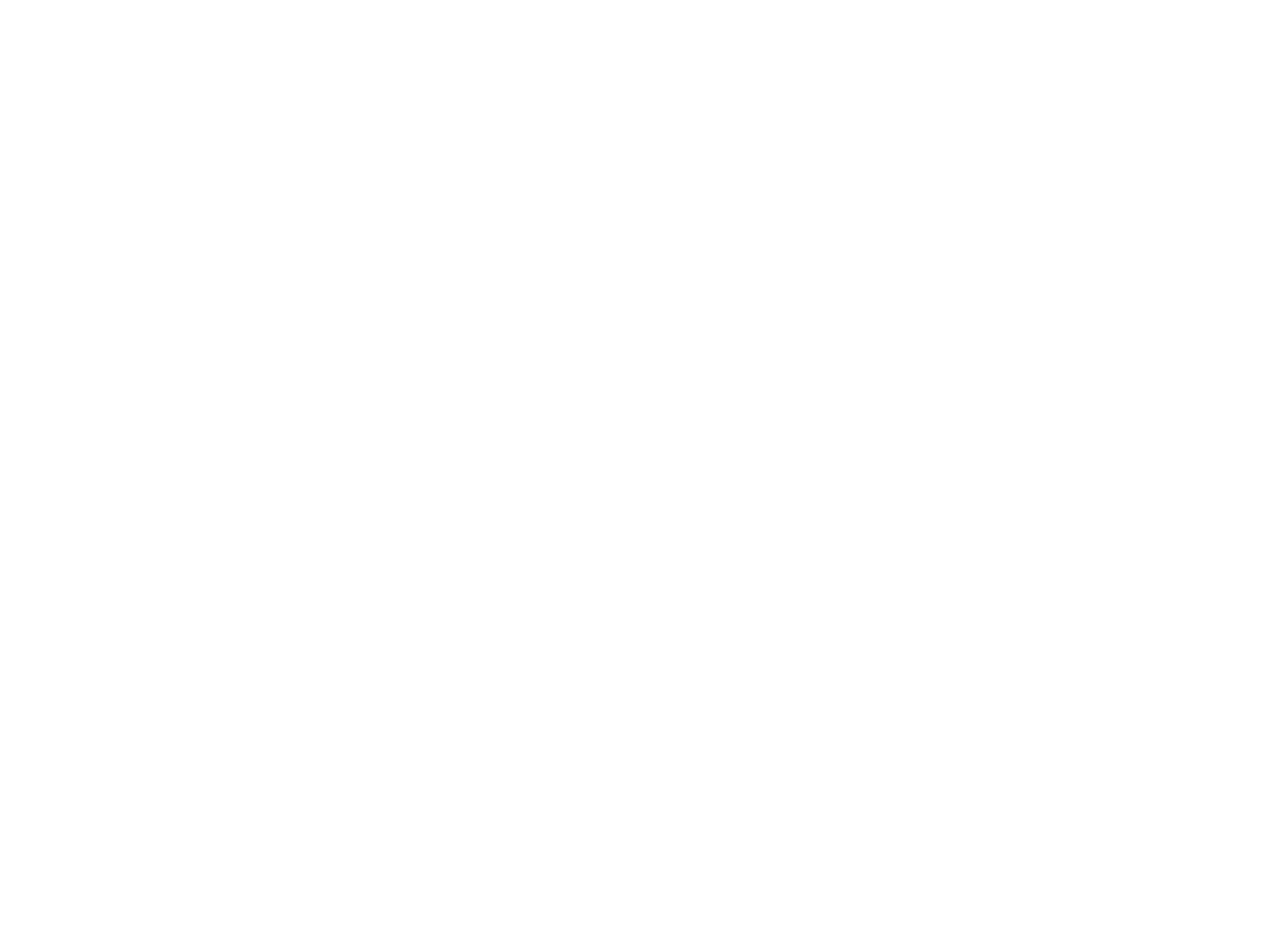
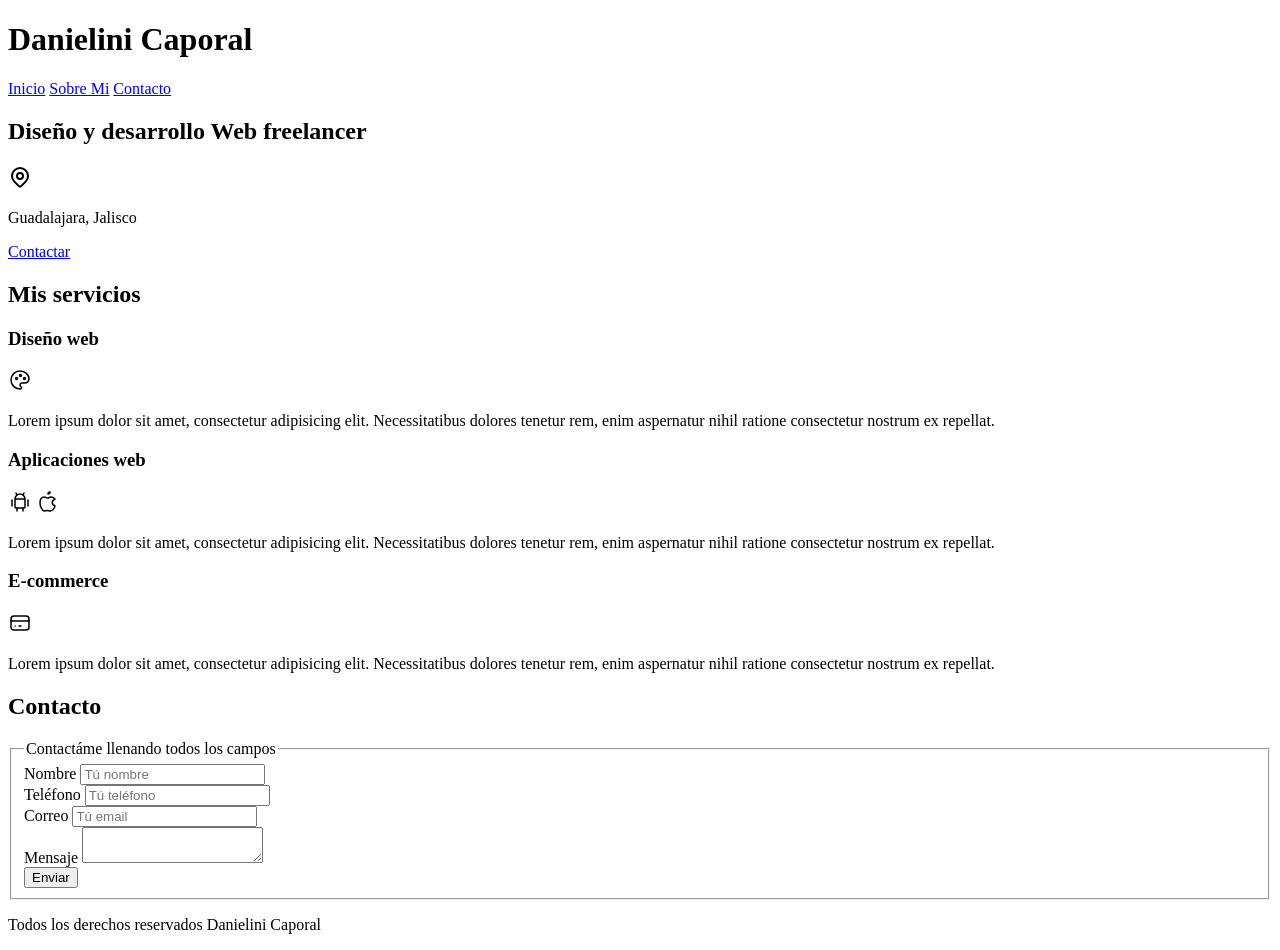
Before and after one commit to Caporal22/ProgramacionWeb, a plain HTML site: page Parte1/SitioFreelancer/index.html in a window 1280 px wide. Before the commit the page ends 800 px from the top, so only its background shows below. Drawn offline with Linux system fonts and the light colour scheme.

Commit message:
Cascaron completado

```diff
--- a/Parte1/SitioFreelancer/index.html
+++ b/Parte1/SitioFreelancer/index.html
@@ -6,6 +6,96 @@
     <title>Document</title>
 </head>
 <body>
+    <header>
+        <h1>Danielini Caporal</h1>
+    </header>
+
+    <nav>
+        <a href="#">Inicio</a>
+        <a href="#">Sobre Mi</a>
+        <a href="#">Contacto</a>
+
+
+    </nav>
+
+    <section>
+        <h2>Diseño y desarrollo Web freelancer</h2>
+
+        <p>
+            <svg xmlns="http://www.w3.org/2000/svg" viewBox="0 0 24 24" fill="none" stroke="currentColor" stroke-linecap="round" stroke-linejoin="round" width="24" height="24" stroke-width="2"> <path d="M9 11a3 3 0 1 0 6 0a3 3 0 0 0 -6 0"></path> <path d="M17.657 16.657l-4.243 4.243a2 2 0 0 1 -2.827 0l-4.244 -4.243a8 8 0 1 1 11.314 0z"></path> </svg>
+        </p>
+        <p>Guadalajara, Jalisco</p>
+        <a href="#">Contactar</a>
+    </section>
+
+    <main>
+        <h2>Mis servicios</h2>
+        <section>
+            <h3>Diseño web</h3>
+            <svg xmlns="http://www.w3.org/2000/svg" viewBox="0 0 24 24" fill="none" stroke="currentColor" stroke-linecap="round" stroke-linejoin="round" width="24" height="24" stroke-width="1.5"> <path d="M12 21a9 9 0 0 1 0 -18c4.97 0 9 3.582 9 8c0 1.06 -.474 2.078 -1.318 2.828c-.844 .75 -1.989 1.172 -3.182 1.172h-2.5a2 2 0 0 0 -1 3.75a1.3 1.3 0 0 1 -1 2.25"></path> <path d="M8.5 10.5m-1 0a1 1 0 1 0 2 0a1 1 0 1 0 -2 0"></path> <path d="M12.5 7.5m-1 0a1 1 0 1 0 2 0a1 1 0 1 0 -2 0"></path> <path d="M16.5 10.5m-1 0a1 1 0 1 0 2 0a1 1 0 1 0 -2 0"></path> </svg>
+            <p>Lorem ipsum dolor sit amet, consectetur adipisicing elit.
+                Necessitatibus dolores tenetur rem, enim aspernatur nihil
+                ratione consectetur nostrum ex repellat.</p>
+        </section>
+
+        <section>
+            <h3>Aplicaciones web</h3>
+            <svg xmlns="http://www.w3.org/2000/svg" viewBox="0 0 24 24" fill="none" stroke="currentColor" stroke-linecap="round" stroke-linejoin="round" width="24" height="24" stroke-width="1.5"> <path d="M4 10l0 6"></path> <path d="M20 10l0 6"></path> <path d="M7 9h10v8a1 1 0 0 1 -1 1h-8a1 1 0 0 1 -1 -1v-8a5 5 0 0 1 10 0"></path> <path d="M8 3l1 2"></path> <path d="M16 3l-1 2"></path> <path d="M9 18l0 3"></path> <path d="M15 18l0 3"></path> </svg>
+            <svg xmlns="http://www.w3.org/2000/svg" viewBox="0 0 24 24" fill="none" stroke="currentColor" stroke-linecap="round" stroke-linejoin="round" width="24" height="24" stroke-width="1.5"> <path d="M8.286 7.008c-3.216 0 -4.286 3.23 -4.286 5.92c0 3.229 2.143 8.072 4.286 8.072c1.165 -.05 1.799 -.538 3.214 -.538c1.406 0 1.607 .538 3.214 .538s4.286 -3.229 4.286 -5.381c-.03 -.011 -2.649 -.434 -2.679 -3.23c-.02 -2.335 2.589 -3.179 2.679 -3.228c-1.096 -1.606 -3.162 -2.113 -3.75 -2.153c-1.535 -.12 -3.032 1.077 -3.75 1.077c-.729 0 -2.036 -1.077 -3.214 -1.077z"></path> <path d="M12 4a2 2 0 0 0 2 -2a2 2 0 0 0 -2 2"></path> </svg>
+            <p>Lorem ipsum dolor sit amet, consectetur adipisicing elit.
+                Necessitatibus dolores tenetur rem, enim aspernatur nihil
+                ratione consectetur nostrum ex repellat.</p>
+
+        </section>
+
+        <section>
+            <h3>E-commerce</h3>
+            <svg xmlns="http://www.w3.org/2000/svg" viewBox="0 0 24 24" fill="none" stroke="currentColor" stroke-linecap="round" stroke-linejoin="round" width="24" height="24" stroke-width="1.5"> <path d="M3 5m0 3a3 3 0 0 1 3 -3h12a3 3 0 0 1 3 3v8a3 3 0 0 1 -3 3h-12a3 3 0 0 1 -3 -3z"></path> <path d="M3 10l18 0"></path> <path d="M7 15l.01 0"></path> <path d="M11 15l2 0"></path> </svg>
+            <p>Lorem ipsum dolor sit amet, consectetur adipisicing elit.
+                Necessitatibus dolores tenetur rem, enim aspernatur nihil
+                ratione consectetur nostrum ex repellat.</p>
+        </section>
+
+    </main>
+
+    <section>
+        <h2>Contacto</h2>
+        <form>
+            <fieldset>
+                <legend>Contactáme llenando todos los campos</legend>
+
+                <div>
+                    <label for="">Nombre</label>
+                    <input type="text" placeholder="Tú nombre">
+                </div>
+
+                <div>
+                    <label for="">Teléfono</label>
+                    <input type="tel" name="" id="" placeholder="Tú teléfono">
+                </div>
+
+                <div>
+                    <label for="">Correo</label>
+                    <input type="email" name="" id="" placeholder="Tú email">
+                </div>
+
+                <div>
+                    <label for="">Mensaje</label>
+                    <textarea></textarea>
+                </div>
+
+                <div>
+                    <input type="submit" value="Enviar">
+                </div>
+
+            </fieldset>
+        </form>
+    </section>
+
+    <footer>
+        <p>Todos los derechos reservados Danielini Caporal</p>
+    </footer>
+
 
 </body>
 </html>
```
Also changed, not shown: Parte1/SitioFreelancer/nosotros.html (added, +13 -0 lines), Parte1/SitioFreelancer/Images/atlas.jpg (added).
